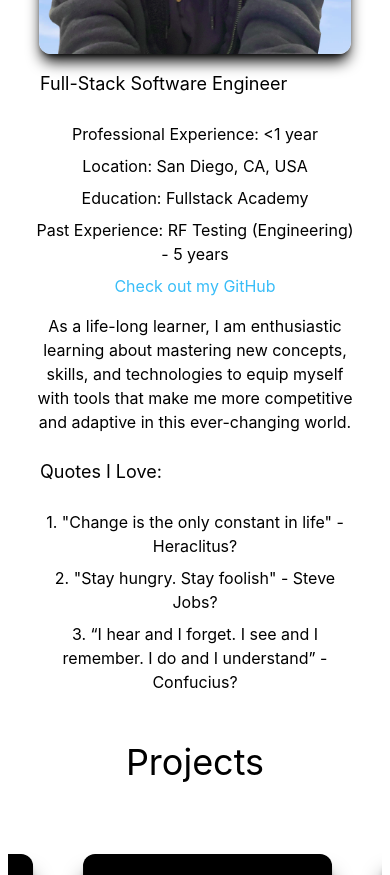
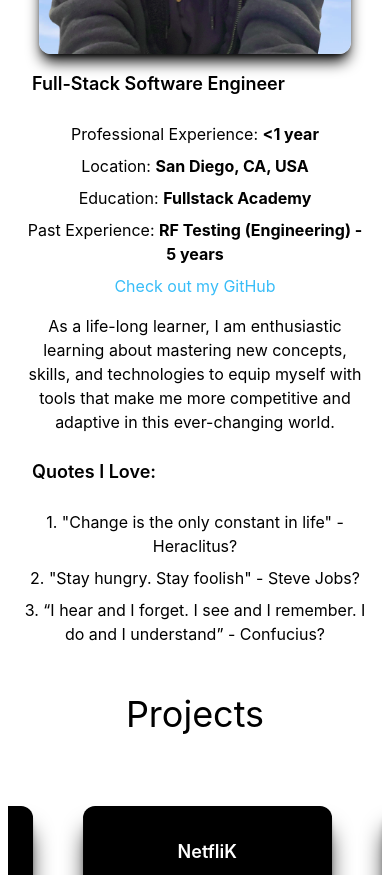
Before and after one commit to KYu-2468/KYu-2468.github.io, a React (Create React App) app: page / in a window 390 px wide. Shown: the part 693-1568 px from the top of the page. Built offline with nearby package versions, Linux system fonts and the light colour scheme.

Commit message:
Complete responsive design

```diff
--- a/src/components/About.tsx
+++ b/src/components/About.tsx
@@ -6,6 +6,11 @@ import Title from "./Typography/Title";
 
 interface ListItemProp {
   children: any;
+}
+
+interface InfoProp {
+  key: string;
+  value: string;
 }
 
 const About = () => {
@@ -34,12 +39,14 @@ const Image = () => {
 
 const Info = () => {
   return (
-    <div className="w-full md:w-3/5 h-auto px-6 md:px-12 flex flex-col">
+    <div className="w-full md:w-3/5 h-auto px-4 md:px-12 flex flex-col">
       <Title>Full-Stack Software Engineer</Title>
       <Content>
         <ul>
-          {infos.map((info: string, index) => (
-            <ListItem key={index}>{info}</ListItem>
+          {infos.map((info: InfoProp, index) => (
+            <ListItem key={index}>
+              {info.key}: <strong>{info.value}</strong>
+            </ListItem>
           ))}
           <li>
             <a href="https://github.com/KYu-2468">
@@ -72,11 +79,11 @@ const ListItem = ({ children }: ListItemProp) => {
   return <li className="mb-2">{children}</li>;
 };
 
-const infos: string[] = [
-  "Professional Experience: <1 year",
-  "Location: San Diego, CA, USA",
-  "Education: Fullstack Academy",
-  "Past Experience: RF Testing (Engineering) - 5 years",
+const infos: InfoProp[] = [
+  { key: "Professional Experience", value: "<1 year" },
+  { key: "Location", value: "San Diego, CA, USA" },
+  { key: "Education", value: "Fullstack Academy" },
+  { key: "Past Experience", value: "RF Testing (Engineering) - 5 years" },
 ];
 
 const quotes: string[] = [
--- a/src/components/Skills.tsx
+++ b/src/components/Skills.tsx
@@ -26,7 +26,7 @@ const Skills = () => {
 const SkillGroup = ({ skills, group }: SkillGroupProp) => {
   const iconStyle = "w-14 h-14 mx-2 md:mx-12";
   return (
-    <div className="ml-8 mb-8">
+    <div className="ml-4 md:ml-8 mb-8">
       <Title>{group}</Title>
       <ul>
         {skills.map((skill) => (
--- a/src/components/Typography/Content.tsx
+++ b/src/components/Typography/Content.tsx
@@ -6,7 +6,7 @@ interface ContentProps {
 
 const Content = ({ children }: ContentProps) => {
   return (
-    <div className="mx-2 md:mx-4 my-2 text-base text-center md:text-left md:text-lg">
+    <div className="mx-2 md:mx-4 my-2 text-base text-center md:text-left md:text-xl">
       {children}
     </div>
   );
--- a/src/components/Typography/Title.tsx
+++ b/src/components/Typography/Title.tsx
@@ -5,7 +5,9 @@ interface TitleProps {
 }
 
 const Title = ({ children }: TitleProps) => {
-  return <div className="text-lg md:text-3xl m-4">{children}</div>;
+  return (
+    <div className="text-lg md:text-3xl m-4 font-semibold ">{children}</div>
+  );
 };
 
 export default Title;
```
